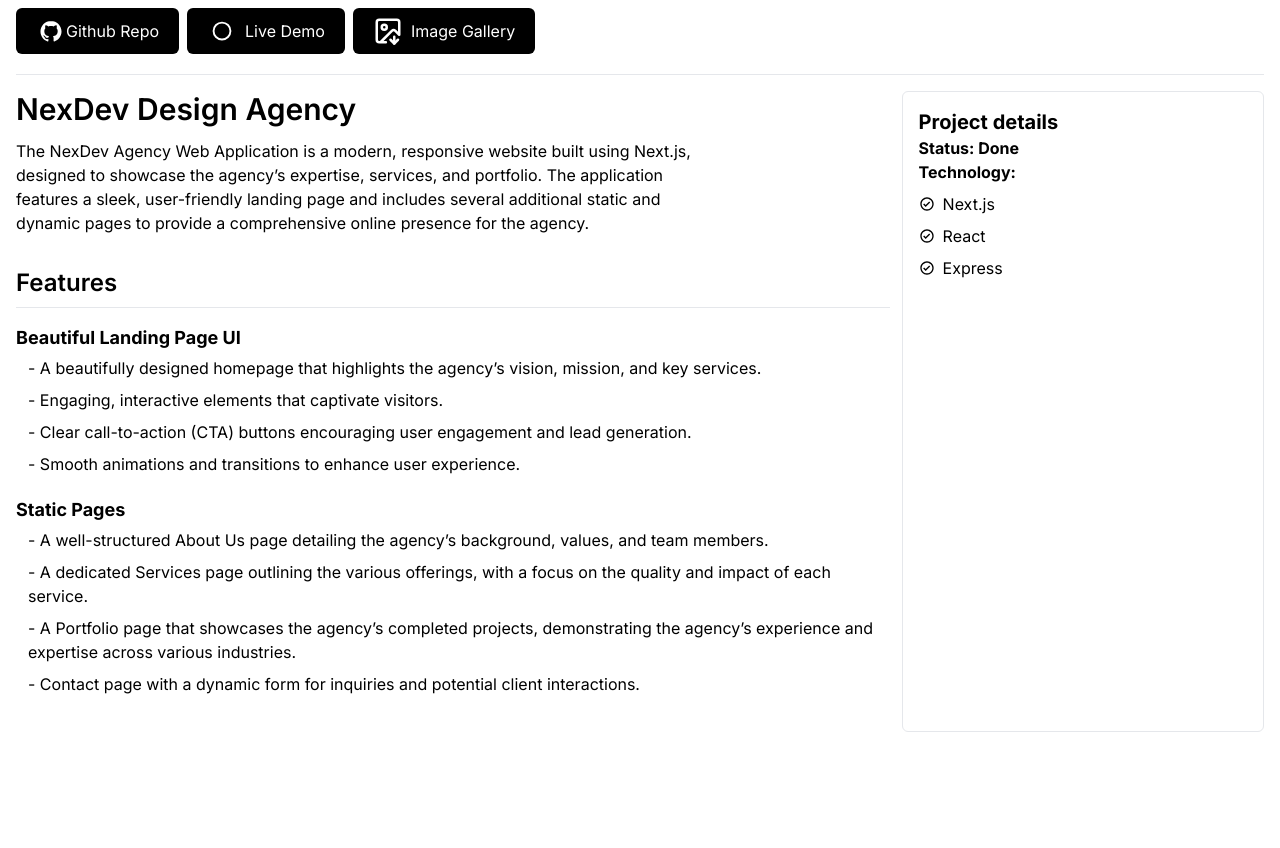
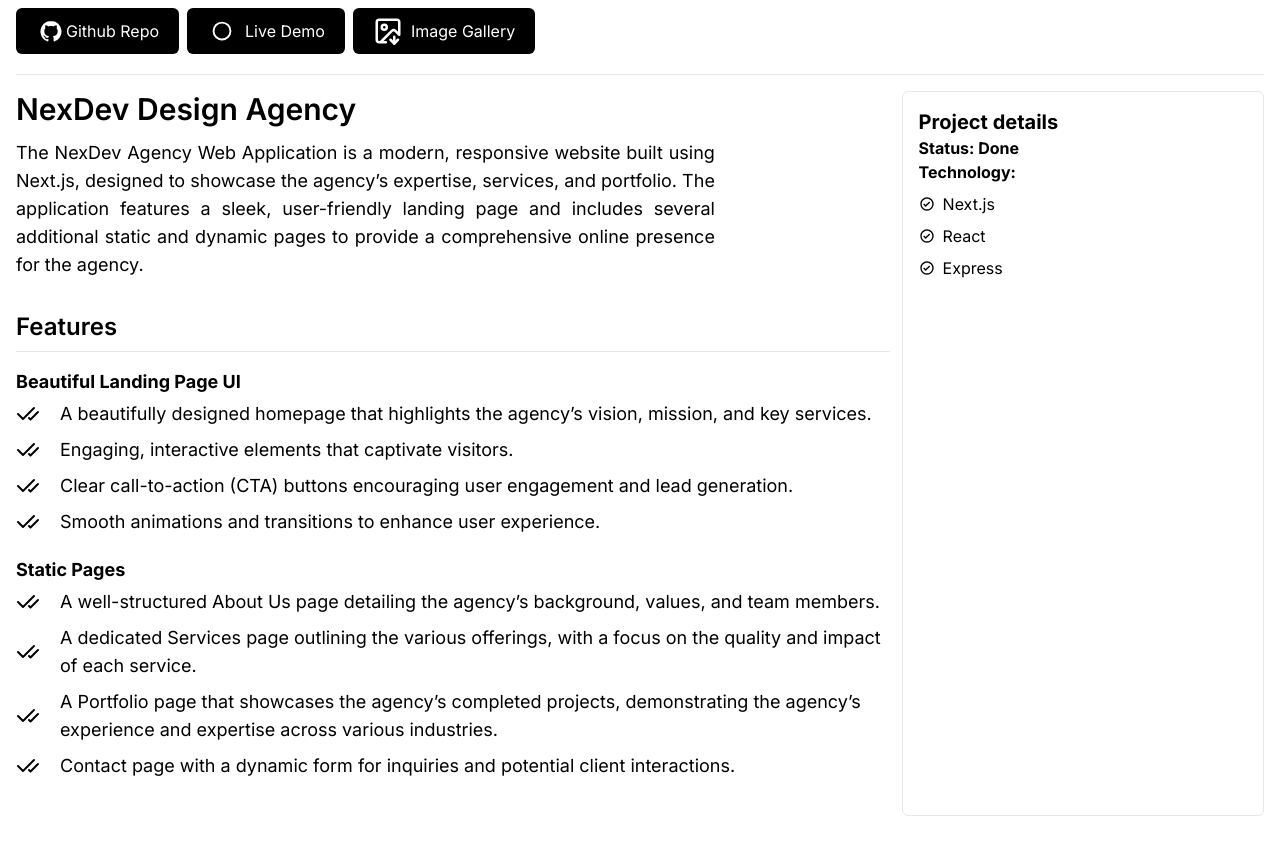
Before and after one commit to Benjamin-buck/portfolio, a Next.js app: page /portfolio/1 in a window 1280 px wide. Shown: the part 640-1488 px from the top of the page. Before the commit the page ends 1404 px from the top, so only its background shows below. Built offline with nearby package versions, Linux system fonts and the light colour scheme.

Commit message:
Modifications to mobile

```diff
--- a/app/portfolio/[id]/page.jsx
+++ b/app/portfolio/[id]/page.jsx
@@ -2,7 +2,7 @@
 import Modal from "@/components/Modal";
 import ProjectImages from "@/components/ProjectImages";
 import { myProjects } from "@/constants/projects/myProjects";
-import { ChevronLeft, ImageDownIcon } from "lucide-react";
+import { CheckCheckIcon, ChevronLeft, ImageDownIcon } from "lucide-react";
 import Image from "next/image";
 import Link from "next/link";
 import { useParams, useRouter } from "next/navigation";
@@ -102,7 +102,7 @@ const IndividualProjectPage = () => {
           <div className="w-[70%] max-lg:w-full">
             <h1 className="text-3xl font-semibold">{project.title}</h1>
             <div className="mt-3">
-              <p className="max-w-[80%] max-lg:max-w-auto">
+              <p className="text-justify lg:max-w-[80%] text-lg max-lg:max-w-auto">
                 {project?.description}
               </p>
             </div>
@@ -115,9 +115,14 @@ const IndividualProjectPage = () => {
                 <div key={feature.heading} className="mt-4">
                   <h2 className="text-lg font-bold">{feature.heading}</h2>
                   {feature.content.map((bullet) => (
-                    <p key={bullet} className="pl-3 py-1">
-                      - {bullet}
-                    </p>
+                    <div key={bullet} className="flex gap-2 items-center">
+                      <p>
+                        <CheckCheckIcon />
+                      </p>
+                      <p key={bullet} className="pl-3 py-1 text-lg">
+                        {bullet}
+                      </p>
+                    </div>
                   ))}
                 </div>
               ))}
--- a/components/ProjectImages.tsx
+++ b/components/ProjectImages.tsx
@@ -18,14 +18,14 @@ const ProjectImages = ({
   handleClick,
 }: Images) => {
   return (
-    <div className="grid grid-cols-12 gap-2 h-[500px] w-full">
+    <div className="grid grid-cols-12 gap-2 h-[300px] lg:h-[500px] w-full">
       {/* Big Image */}
       <Image
         src={image1}
         width={800}
         height={800}
         alt="Gallery Image"
-        className="col-span-12 md:col-span-6  object-scale-down w-full rounded-l-[10px] h-[500px] border border-gray-200 cursor-pointer"
+        className="col-span-12 md:col-span-6  object-scale-down w-full rounded-l-[10px] h-[300px] lg:h-[500px]  border border-gray-200 cursor-pointer"
         onClick={handleClick}
       />
 
```
